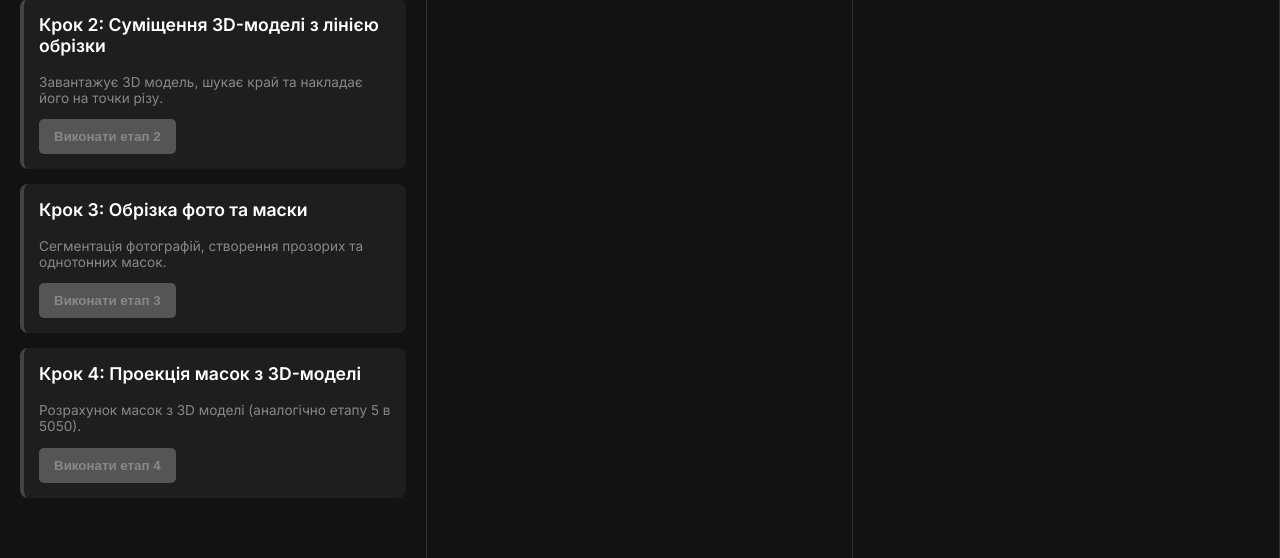
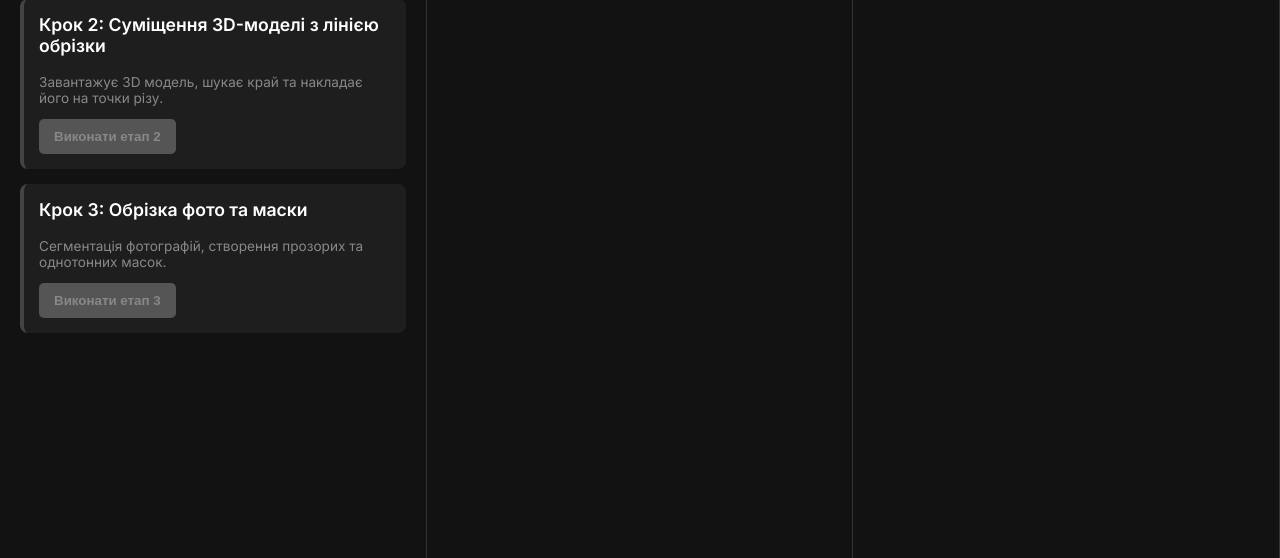
Before and after one commit to dmytrotankode/laser-test, a Flask app: page / in a window 1280 px wide. Shown: the part 337-895 px from the top of the page. Run offline with Flask 3, Linux system fonts and the light colour scheme.

Commit message:
Remove step 4 from service 5054

```diff
--- a/service_5054/app.py
+++ b/service_5054/app.py
@@ -91,9 +91,7 @@ def api_step02():
 def api_step03():
     return generic_step_api("step03_segment.py", request.args.get('session_id'), request.args.get('action'), "step03_result.json")
 
-@app.route('/api/step04')
-def api_step04():
-    return generic_step_api("step04_project.py", request.args.get('session_id'), request.args.get('action'), "step04_result.json")
+
 
 if __name__ == '__main__':
     print("Starting Service 5054...")
--- a/service_5054/web/static/js/main.js
+++ b/service_5054/web/static/js/main.js
@@ -328,9 +328,7 @@ async function runStep03() {
             btn.innerText = "Виконано";
             btn.style.background = "#4CAF50";
             handleStep03Result(result.data);
-
-            document.getElementById('btn-step04').disabled = false;
-            document.getElementById('card-step04').classList.add('active');
+            // Last step in service 5054
         } else if (result.status === 'error') {
             clearInterval(poll);
             btn.innerText = "Помилка";
@@ -377,57 +375,6 @@ function handleStep03Result(data) {
     visZone.appendChild(panelMasks);
 }
 
-// --- STEP 4 ---
-async function runStep04() {
-    if (!currentSessionId) return;
-    const btn = document.getElementById('btn-step04');
-    btn.disabled = true;
-    btn.innerText = "Обробка...";
-
-    await fetch(`/api/step04?session_id=${currentSessionId}&action=start`);
-
-    let poll = setInterval(async () => {
-        const res = await fetch(`/api/step04?session_id=${currentSessionId}&action=poll`);
-        const result = await res.json();
-
-        if (result.status === 'done') {
-            clearInterval(poll);
-            btn.innerText = "Виконано";
-            btn.style.background = "#4CAF50";
-            handleStep04Result(result.data);
-            // Last step in service 5054
-        } else if (result.status === 'error') {
-            clearInterval(poll);
-            btn.innerText = "Помилка";
-            btn.style.background = "#f44336";
-            alert("Помилка: " + result.message);
-        }
-    }, 1000);
-}
-
-function handleStep04Result(data) {
-    addMetricGroup('Крок 4: 3D-маски (Проекція)');
-    const visZone = document.getElementById('visualizations');
-
-    const panel = document.createElement('div');
-    panel.className = 'vis-panel';
-    panel.innerHTML = `<h3>Проекція масок з 3D-моделі</h3><div style="display:flex; justify-content:space-around;"></div>`;
-    const row = panel.querySelector('div');
-
-    for (const [cam, info] of Object.entries(data)) {
-        addMetric(`3D Проекція (${cam})`, info.file);
-        addMetric(`Поворот маски (${cam})`, `${info.rotation_applied}°`);
-        addMetric(`IoU Збіг (${cam})`, `${(info.iou_score * 100).toFixed(1)}%`);
-
-        const img = document.createElement('img');
-        img.src = `/files/${currentSessionId}/${info.file}?t=${Date.now()}`;
-        img.style.width = "30%";
-        img.title = cam;
-        img.style.background = "#fff"; // masks are white on transparent usually
-        row.appendChild(img);
-    }
-    visZone.appendChild(panel);
-}
 
 
 let autoRunInterval = null;
@@ -445,7 +392,7 @@ async function startAutoRun() {
         }
 
         // Are any steps currently running?
-        const isRunning = [1,2,3,4].some(i => {
+        const isRunning = [1,2,3].some(i => {
             const btn = document.getElementById(i < 3 ? 'btn-run-0' + i : 'btn-step0' + i);
             return btn && btn.innerText.includes('Обробка');
         });
@@ -453,7 +400,7 @@ async function startAutoRun() {
         if (isRunning) return; // Wait for current step to finish
 
         // Find next step to run
-        for (let i = 1; i <= 4; i++) {
+        for (let i = 1; i <= 3; i++) {
             const btn = document.getElementById(i < 3 ? 'btn-run-0' + i : 'btn-step0' + i);
             if (btn && !btn.disabled && btn.innerText.includes('Виконати')) {
                 btn.click();
@@ -462,7 +409,7 @@ async function startAutoRun() {
         }
 
         // Check if all done
-        const allDone = [1,2,3,4].every(i => {
+        const allDone = [1,2,3].every(i => {
             const btn = document.getElementById(i < 3 ? 'btn-run-0' + i : 'btn-step0' + i);
             return btn && (btn.innerText.includes('Виконано') || btn.innerText.includes('Готово'));
         });
--- a/service_5054/web/templates/index.html
+++ b/service_5054/web/templates/index.html
@@ -40,11 +40,7 @@
             <button id="btn-step03" onclick="runStep03()" disabled>Виконати етап 3</button>
         </div>
 
-        <div class="step-card" id="card-step04">
-            <h3>Крок 4: Проекція масок з 3D-моделі</h3>
-            <p style="font-size: 0.85rem; color: #888;">Розрахунок масок з 3D моделі (аналогічно етапу 5 в 5050).</p>
-            <button id="btn-step04" onclick="runStep04()" disabled>Виконати етап 4</button>
-        </div>
+
 
 
 
```
